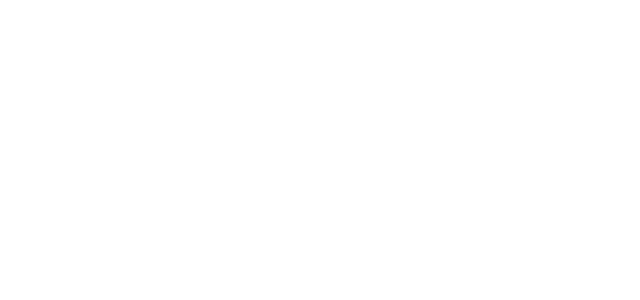
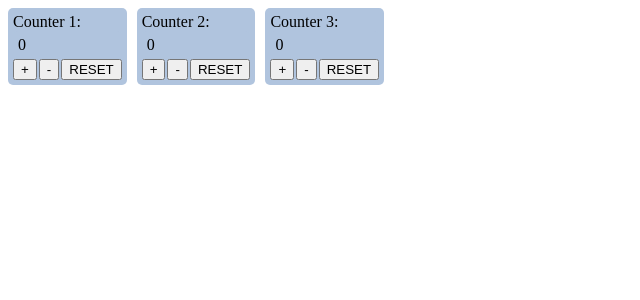
Before and after one commit to alexsavinov/octen-react, a React (Create React App) app: page / in a window 1280 px wide. Shown: the top 300 px of the page, without its empty margins (0-640 px from the left). Built offline with nearby package versions, Linux system fonts and the light colour scheme; the HTML template or start-up script is replaced by a standard one.

Commit message:
react - lesson04 - hw

```diff
--- a/package.json
+++ b/package.json
@@ -1,5 +1,5 @@
 {
-  "name": "lesson00",
+  "name": "lesson04-hw",
   "version": "0.1.0",
   "private": true,
   "dependencies": {
--- a/src/App.css
+++ b/src/App.css
@@ -0,0 +1,15 @@
+.wrap {
+    display: flex;
+    gap: 10px;
+}
+
+.counter {
+    background-color: lightsteelblue;
+    border-radius: 5px;
+    padding: 5px;
+}
+
+.buttons {
+    display: flex;
+    gap: 2px;
+}
--- a/src/App.js
+++ b/src/App.js
@@ -1,8 +1,52 @@
-import './App.css';
+import {useReducer} from "react";
+
+import "./App.css";
+
+const reducer = (state, action) => {
+    switch (action.type) {
+        case 'increase':
+            return {...state, [`count${action.id}`]: state[`count${action.id}`] + 1};
+        case 'decrease':
+            return {...state, [`count${action.id}`]: state[`count${action.id}`] - 1};
+        case 'reset':
+            return {...state, [`count${action.id}`]: action.payload};
+        default:
+            throw new Error('Unsupported action type!');
+    }
+}
 
 function App() {
+    const [state, dispatch] = useReducer(reducer, {count1: 0, count2: 0, count3: 0});
+
     return (
-        <div className="App">
+        <div className={'wrap'}>
+            <div className={'counter'}>
+                <div className={'name'}>Counter 1:</div>
+                <div className={'counter'}>{state.count1}</div>
+                <div className={'buttons'}>
+                    <button onClick={() => dispatch({type: 'increase', id: 1})}>+</button>
+                    <button onClick={() => dispatch({type: 'decrease', id: 1})}>-</button>
+                    <button onClick={() => dispatch({type: 'reset', id: 1, payload: 0})}>RESET</button>
+                </div>
+            </div>
+            <div className={'counter'}>
+                <div className={'name'}>Counter 2:</div>
+                <div className={'counter'}>{state.count2}</div>
+                <div className={'buttons'}>
+                    <button onClick={() => dispatch({type: 'increase', id: 2})}>+</button>
+                    <button onClick={() => dispatch({type: 'decrease', id: 2})}>-</button>
+                    <button onClick={() => dispatch({type: 'reset', id: 2, payload: 0})}>RESET</button>
+                </div>
+            </div>
+            <div className={'counter'}>
+                <div className={'name'}>Counter 3:</div>
+                <div className={'counter'}>{state.count3}</div>
+                <div className={'buttons'}>
+                    <button onClick={() => dispatch({type: 'increase', id: 3})}>+</button>
+                    <button onClick={() => dispatch({type: 'decrease', id: 3})}>-</button>
+                    <button onClick={() => dispatch({type: 'reset', id: 3, payload: 0})}>RESET</button>
+                </div>
+            </div>
         </div>
     );
 }
```
